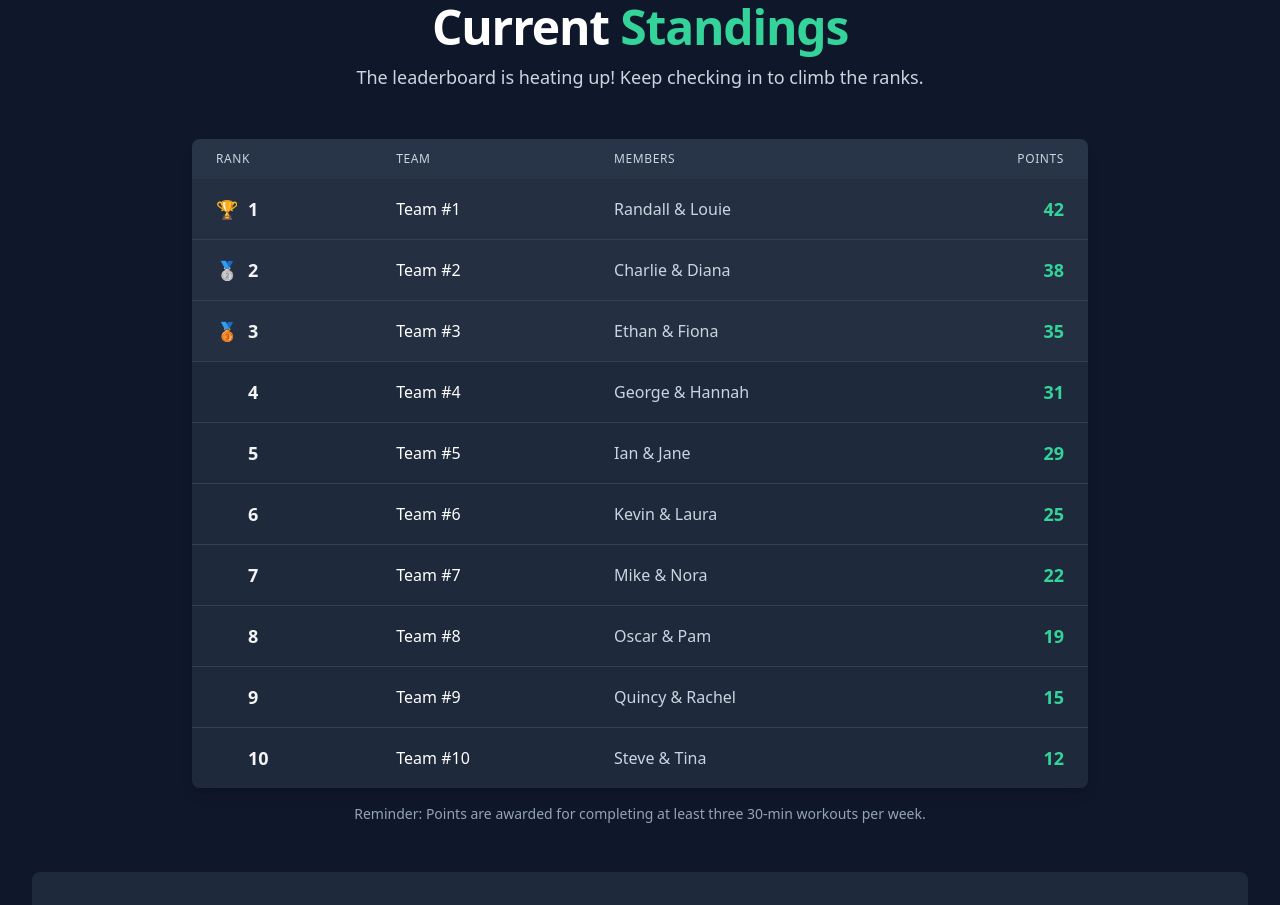
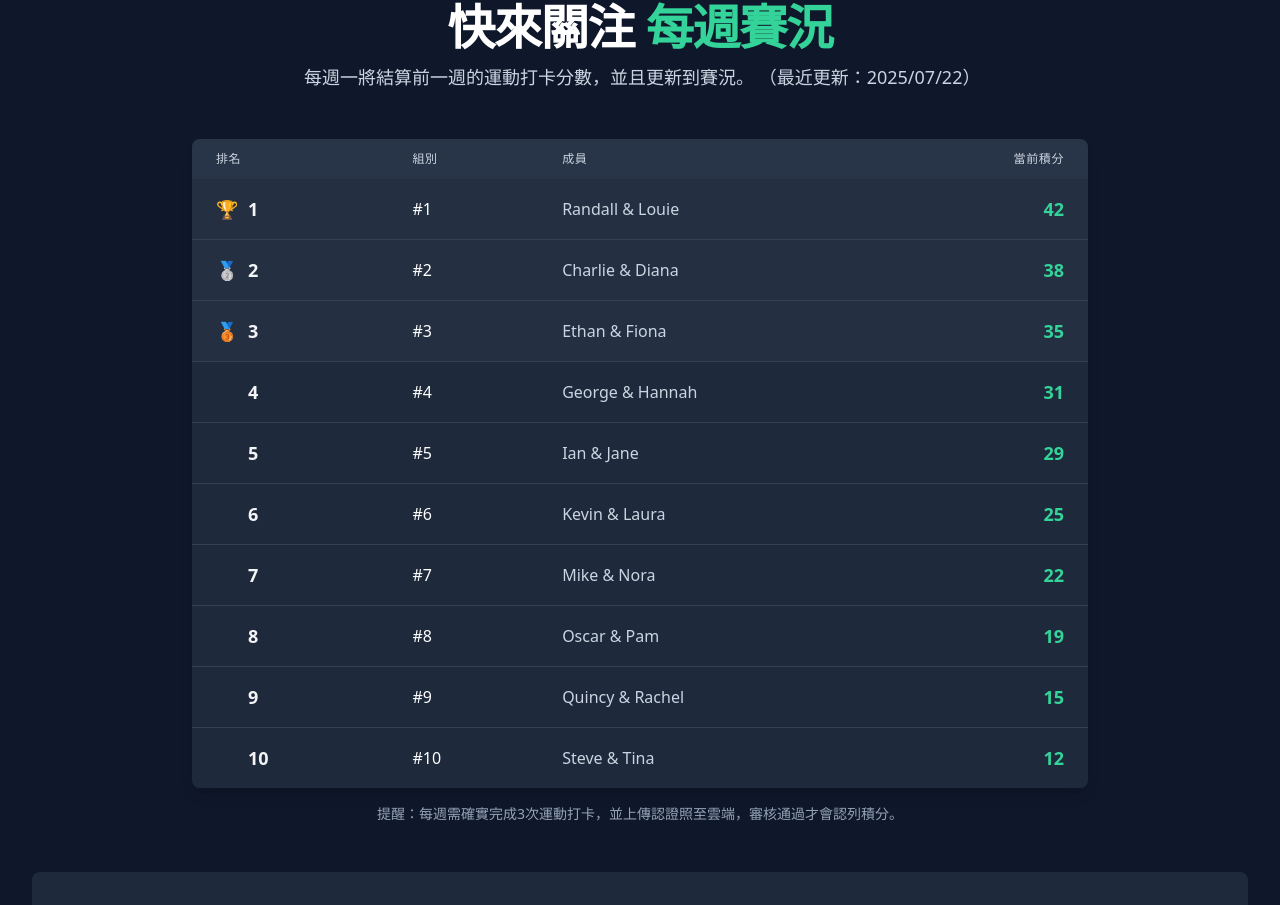
Before and after one commit to LouieWeng/cmoney-fitness-challenge, a React (Vite) app: page /#/ranking in a window 1280 px wide. Shown: the part 125-1030 px from the top of the page. Built offline with nearby package versions, Linux system fonts and the light colour scheme.

Commit message:
中文化

```diff
--- a/components/Header.tsx
+++ b/components/Header.tsx
@@ -14,7 +14,7 @@ const Header: React.FC = () => {
         <div className="flex items-center justify-between h-20">
           <div className="flex-shrink-0">
             <NavLink to="/" className="text-2xl font-bold text-white tracking-tight">
-              CMoney <span className={gradientText}>FitChallenge</span>
+              CMoney <span className={gradientText}>增肌減脂挑戰賽</span>
             </NavLink>
           </div>
           {/* Desktop Nav */}
@@ -62,14 +62,14 @@ const Header: React.FC = () => {
             onClick={() => setIsMenuOpen(false)}
             className={({ isActive }) => `${mobileLinkClass} text-center ${isActive ? activeLinkClass : inactiveLinkClass}`}
           >
-            Rules
+            完整規則
           </NavLink>
           <NavLink
             to="/ranking"
             onClick={() => setIsMenuOpen(false)}
             className={({ isActive }) => `${mobileLinkClass} text-center ${isActive ? activeLinkClass : inactiveLinkClass}`}
           >
-            Rankings
+            每週賽況
           </NavLink>
         </div>
       </div>
--- a/pages/HomePage.tsx
+++ b/pages/HomePage.tsx
@@ -67,10 +67,10 @@ const HomePage: React.FC = () => {
       <section className="grid md:grid-cols-2 gap-8 md:gap-16 items-center pt-12">
         <div className="text-center md:text-left">
           <h1 className="text-4xl md:text-6xl font-extrabold tracking-tight text-white">
-            增肌減脂挑戰賽 <span className={gradientText}>正式開戰</span>.
+            增肌減脂挑戰賽 <span className={gradientText}>正式開戰</span>
           </h1>
           <p className="mt-4 max-w-2xl mx-auto md:mx-0 text-lg md:text-xl text-slate-300">
-            2人一組，進行2個月的增肌減脂對決，和你的隊友互相督促，一起為健康與獎金而戰！
+            2人一組，進行2個月的增肌減脂對決。和你的隊友互相督促，一起為健康與獎金而戰！
           </p>
           <div className="mt-8 flex justify-center md:justify-start gap-4">
             <a href={SIGNUP_FORM_URL} target="_blank" rel="noopener noreferrer" className="inline-block bg-gradient-to-r from-[#92FFFE] to-[#C4FF77] text-slate-900 font-bold py-3 px-8 rounded-lg hover:brightness-110 transition-all">
@@ -92,16 +92,16 @@ const HomePage: React.FC = () => {
 
       {/* Benefits Section */}
       <section>
-        <h2 className="text-3xl font-bold text-center text-white mb-12">為什麼要參加</h2>
+        <h2 className="text-3xl font-bold text-center text-white mb-12">為什麼要參加？</h2>
         <div className="grid md:grid-cols-3 gap-8">
           <FeatureCard title="活得更健康" icon={<svg xmlns="http://www.w3.org/2000/svg" className="h-6 w-6" fill="none" viewBox="0 0 24 24" stroke="currentColor"><path strokeLinecap="round" strokeLinejoin="round" strokeWidth={2} d="M4.318 6.318a4.5 4.5 0 000 6.364L12 20.364l7.682-7.682a4.5 4.5 0 00-6.364-6.364L12 7.636l-1.318-1.318a4.5 4.5 0 00-6.364 0z" /></svg>}>
-            你有規律的運動習慣，並且確實飲控嗎？加入這個挑戰，兩個月後的你絕對會比現在更健康！
+            想要成為有規律運動習慣，又能確實飲控的人嗎？加入這個挑戰，兩個月後的你絕對會比現在更健康！
           </FeatureCard>
           <FeatureCard title="提升團隊凝聚" icon={<svg xmlns="http://www.w3.org/2000/svg" className="h-6 w-6" fill="none" viewBox="0 0 24 24" stroke="currentColor"><path strokeLinecap="round" strokeLinejoin="round" strokeWidth={2} d="M17 20h5v-2a3 3 0 00-5.356-1.857M17 20H7m10 0v-2c0-.653-.124-1.282-.356-1.857M7 20H2v-2a3 3 0 015.356-1.857M7 20v-2c0-.653.124-1.282.356-1.857m0 0a5.002 5.002 0 019.288 0M15 7a3 3 0 11-6 0 3 3 0 016 0zm6 3a2 2 0 11-4 0 2 2 0 014 0zM7 10a2 2 0 11-4 0 2 2 0 014 0z" /></svg>}>
-            和你的神隊友一起互相激勵、互相凱瑞，有共同目標會讓你們交情更好！
+            和你的神隊友一起互相激勵、互相凱瑞，有共同目標會讓你們更麻吉！
           </FeatureCard>
           <FeatureCard title="抱走豐厚獎金" icon={<svg xmlns="http://www.w3.org/2000/svg" className="h-6 w-6" fill="none" viewBox="0 0 24 24" stroke="currentColor"><path strokeLinecap="round" strokeLinejoin="round" strokeWidth={2} d="M9 11l3-3m0 0l3 3m-3-3v8m0-13a9 9 0 110 18 9 9 0 010-18z" /></svg>}>
-            成為前三名，不僅可以拿到豐厚獎品，以後說到增肌減脂大家就會想到你！
+            成為前三名，不僅可以拿到豐厚獎品，還能獲得增肌減脂王的封號！以後說到增肌減脂大家就會想到你！
           </FeatureCard>
         </div>
       </section>
@@ -118,7 +118,7 @@ const HomePage: React.FC = () => {
 
       {/* How to Compete Section */}
       <section>
-          <h2 className="text-3xl font-bold text-center text-white mb-12">How to Compete</h2>
+          <h2 className="text-3xl font-bold text-center text-white mb-12">參加的話，我需要做什麼？</h2>
           <div className="grid md:grid-cols-2 lg:grid-cols-4 gap-8 max-w-6xl mx-auto">
               <RuleStep number={1} title="找到你的神隊友" description="兩人須同性別;其中一人代表填寫表單。" />
               <RuleStep number={2} title="每週運動打卡" description="每人每週運動3次，每次30分鐘，上傳認證照後可為團隊+1分" />
@@ -134,13 +134,13 @@ const HomePage: React.FC = () => {
 
       {/* Prize Section */}
       <section>
-          <h2 className="text-3xl font-bold text-center text-white mb-12">你準備好拿走 <span className={gradientText}>豐厚獎金了嗎</span></h2>
+          <h2 className="text-3xl font-bold text-center text-white mb-12">你準備好拿走 <span className={gradientText}>豐厚獎金了嗎？</span></h2>
           <div className="grid md:grid-cols-2 gap-8 max-w-4xl mx-auto">
               <PrizeCard title="男生組" prizes={menPrizes} />
               <PrizeCard title="女生組" prizes={womenPrizes} />
           </div>
           <p className="text-center text-slate-400 mt-8 max-w-2xl mx-auto">
-              平分將優先比較增肌減脂分數，其次為運動打卡分數。
+              平分將優先比較增肌減脂分數，其次為運動打卡分數。詳見完整規則。
           </p>
       </section>
 
--- a/pages/RankingPage.tsx
+++ b/pages/RankingPage.tsx
@@ -19,10 +19,11 @@ const RankingPage: React.FC = () => {
     <div className="space-y-12">
       <section className="text-center">
         <h1 className="text-4xl md:text-5xl font-extrabold tracking-tight text-white">
-          Current <span className="text-emerald-400">Standings</span>
+          快來關注 <span className="text-emerald-400">每週賽況</span>
         </h1>
         <p className="mt-3 max-w-2xl mx-auto text-lg text-slate-300">
-          The leaderboard is heating up! Keep checking in to climb the ranks.
+          每週一將結算前一週的運動打卡分數，並且更新到賽況。
+          （最近更新：2025/07/22）
         </p>
       </section>
 
@@ -32,10 +33,10 @@ const RankingPage: React.FC = () => {
             <table className="min-w-full">
               <thead className="bg-slate-700/50">
                 <tr>
-                  <th className="px-6 py-3 text-left text-xs font-medium text-slate-300 uppercase tracking-wider">Rank</th>
-                  <th className="px-6 py-3 text-left text-xs font-medium text-slate-300 uppercase tracking-wider">Team</th>
-                  <th className="px-6 py-3 text-left text-xs font-medium text-slate-300 uppercase tracking-wider">Members</th>
-                  <th className="px-6 py-3 text-right text-xs font-medium text-slate-300 uppercase tracking-wider">Points</th>
+                  <th className="px-6 py-3 text-left text-xs font-medium text-slate-300 uppercase tracking-wider">排名</th>
+                  <th className="px-6 py-3 text-left text-xs font-medium text-slate-300 uppercase tracking-wider">組別</th>
+                  <th className="px-6 py-3 text-left text-xs font-medium text-slate-300 uppercase tracking-wider">成員</th>
+                  <th className="px-6 py-3 text-right text-xs font-medium text-slate-300 uppercase tracking-wider">當前積分</th>
                 </tr>
               </thead>
               <tbody className="bg-slate-800 divide-y divide-slate-700">
@@ -45,7 +46,7 @@ const RankingPage: React.FC = () => {
                       {getTrophyIcon(index + 1)}
                       <span className="hidden sm:inline">{index + 1}</span>
                     </td>
-                    <td className="px-6 py-4 whitespace-nowrap font-medium text-white">Team #{team.id}</td>
+                    <td className="px-6 py-4 whitespace-nowrap font-medium text-white">#{team.id}</td>
                     <td className="px-6 py-4 whitespace-nowrap text-slate-300">{team.members.join(' & ')}</td>
                     <td className="px-6 py-4 whitespace-nowrap text-right text-emerald-400 font-bold text-lg">{team.points}</td>
                   </tr>
@@ -55,22 +56,22 @@ const RankingPage: React.FC = () => {
           </div>
         </div>
         <p className="text-center text-slate-400 mt-4 text-sm">
-            Reminder: Points are awarded for completing at least three 30-min workouts per week.
+            提醒：每週需確實完成3次運動打卡，並上傳認證照至雲端，審核通過才會認列積分。
         </p>
       </section>
 
       <section className="bg-slate-800 rounded-lg p-8">
         <div className="flex flex-col md:flex-row items-center justify-center md:justify-between gap-6">
             <div className="text-center md:text-left">
-                <h2 className="text-2xl font-bold text-white">Ready to Make Your Move?</h2>
-                <p className="text-slate-300 mt-1">Join the competition or upload your latest workout to earn points!</p>
+                <h2 className="text-2xl font-bold text-white">準備好要變更建康了嗎</h2>
+                <p className="text-slate-300 mt-1">找到你的神隊友後，就趕快填表單報名吧！男女生各限15組</p>
             </div>
             <div className="flex flex-col sm:flex-row gap-4 flex-shrink-0">
                 <a href={SIGNUP_FORM_URL} target="_blank" rel="noopener noreferrer" className="inline-block bg-emerald-500 text-white font-bold py-3 px-6 rounded-lg hover:bg-emerald-600 transition-colors text-center">
-                    Sign Up Now
+                    立即報名
                 </a>
                 <a href={GOOGLE_DRIVE_URL} target="_blank" rel="noopener noreferrer" className="inline-block bg-sky-500 text-white font-bold py-3 px-6 rounded-lg hover:bg-sky-600 transition-colors text-center">
-                    Upload Proof
+                    上傳認證照
                 </a>
             </div>
         </div>
```
